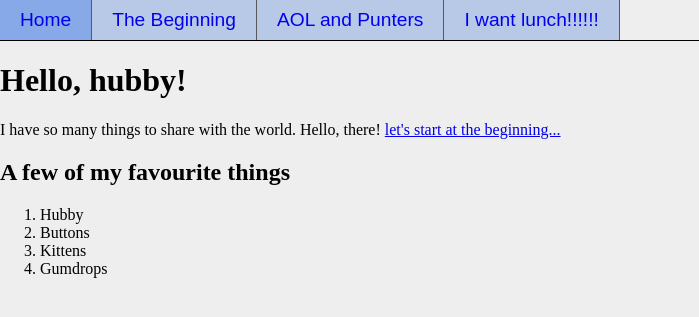
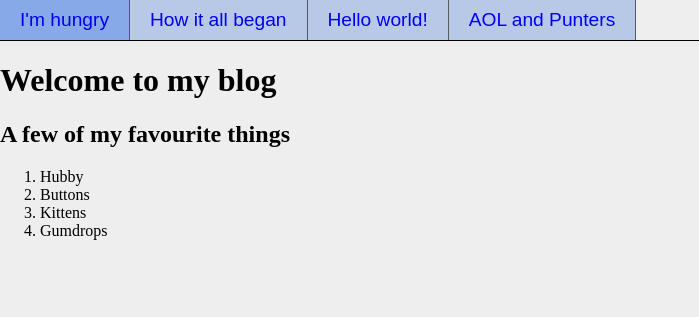
Before and after one commit to IrynaIglehart/Simple-Html-Lesson, a Jekyll site: the page built from index.html, in a window 1280 px wide. Shown: the top 317 px of the page, without its empty margins (0-699 px from the left). Built offline with Jekyll 4.4.1, drawn with Linux system fonts in a browser that asks for light colours.

Commit message:
moved pages into posts

```diff
--- a/_includes/navigation.html
+++ b/_includes/navigation.html
@@ -1,8 +1,9 @@
 <div class="site-nav">
   <ul>
-    <li><a href="index.html">Home</a></li>
-    <li><a href="the_beginning.html">The Beginning</a></li>
-    <li><a href="AOL_and_punters.html">AOL and Punters</a></li>
-    <li><a href="i_want_lunch.html">I want lunch!!!!!!</a></li>
+    {% for post in site.posts %}
+      <li>
+          <a href="{{ post.url }}}">{{ post.title }}</a>
+      </li>
+    {% endfor %}
   </ul>
 </div>
--- a/the_beginning.html
+++ b/_posts/2016-06-06-how-it-all-began.md
@@ -1,5 +1,6 @@
 ---
 layout: default
+title: How it all began
 ---
 
 <h1>Hello again...</h1>
--- a/i_want_lunch.html
+++ b/_posts/2016-06-06-i-want-lunch.md
@@ -1,5 +1,6 @@
 ---
 layout: default
+title: I'm hungry
 ---
 
 <h1>I want to eat the good food</h1>
--- a/index.html
+++ b/index.html
@@ -2,11 +2,7 @@
 layout: default
 ---
 
-<h1>Hello, hubby!</h1>
-
-<p>
-  I have so many things to share with the world. Hello, there! <a href="the_beginning.html">let's start at the beginning...</a>
-</p>
+<h1>Welcome to my blog</h1>
 
 <h2>A few of my favourite things</h2>
 
```
Also changed, not shown: _posts/2016-06-06-aol-and-punters.md (renamed from AOL_and_punters.html, +1 -0 lines), _posts/2016-06-06-hello-world.md (added, +10 -0 lines).
